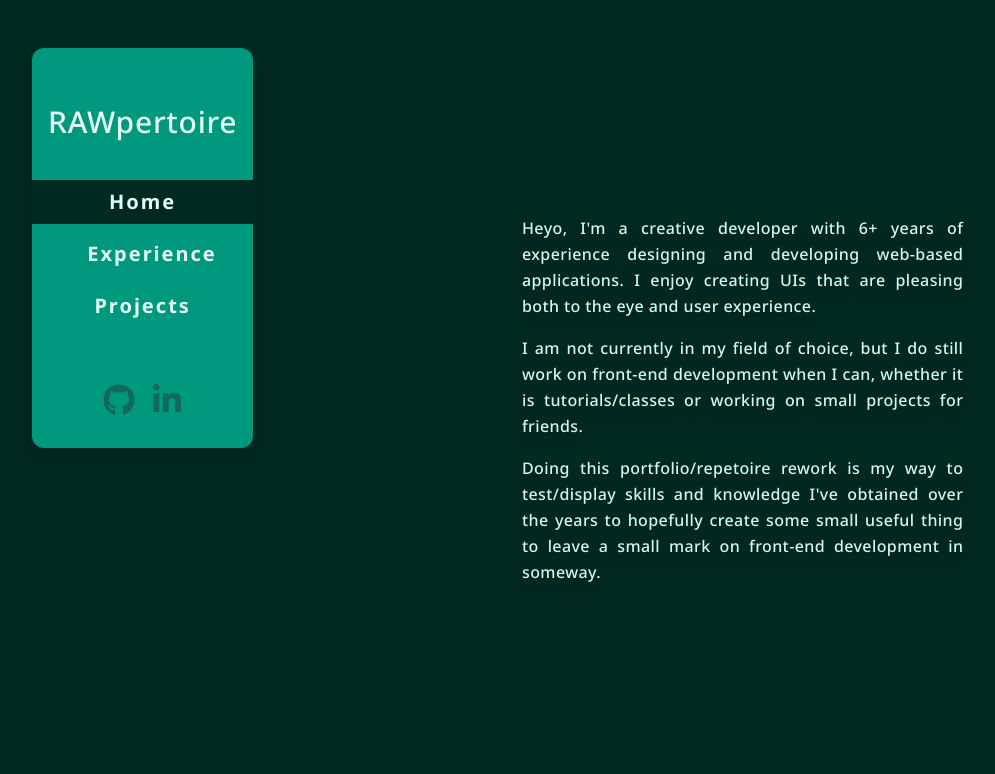
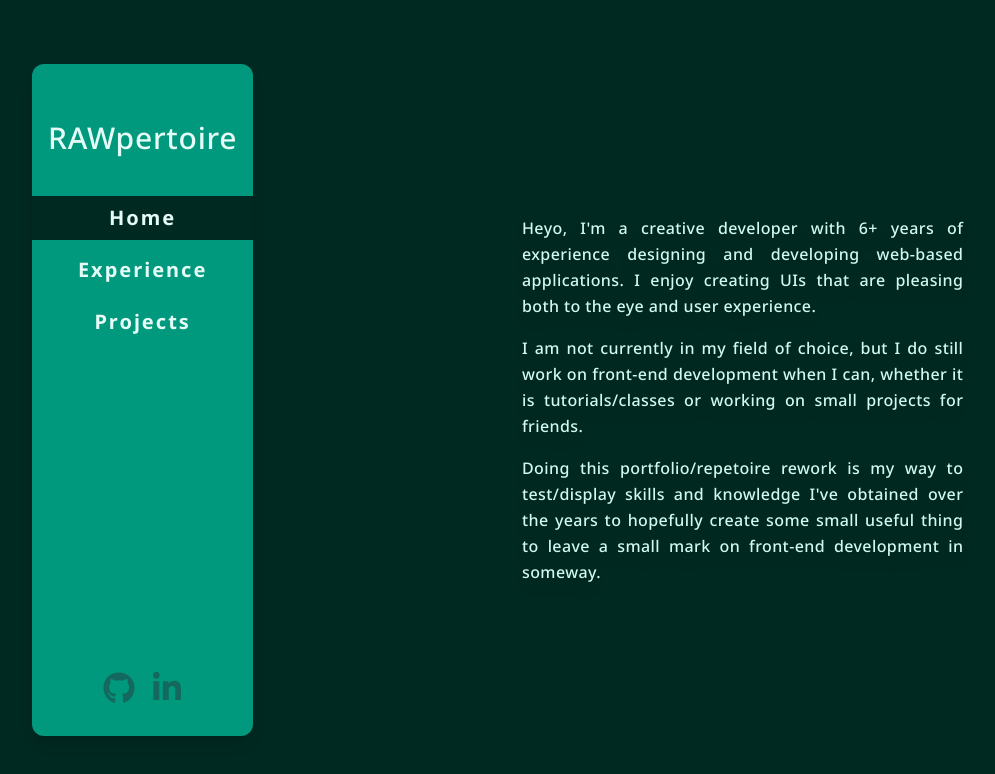
Before and after one commit to RAWoiwode/rawpertoire, a Next.js app: page / in a window 1280 px wide. Shown: the top 774 px of the page, without its empty margins (32-1027 px from the left). Built offline with nearby package versions, Linux system fonts and the light colour scheme.

Commit message:
Making SideNav page height with equal margins on the y and left

```diff
--- a/app/components/SideNav.tsx
+++ b/app/components/SideNav.tsx
@@ -33,7 +33,7 @@ const SideNav = () => {
   const pathname = usePathname();
 
   return (
-    <div className="flex max-h-[50vh] min-h-fit flex-auto flex-col py-8 lg:ml-12 lg:mt-8 lg:rounded-xl lg:bg-background-700 lg:shadow-lg">
+    <div className="flex flex-auto flex-col py-8 lg:my-12 lg:ml-12 lg:rounded-xl lg:bg-background-700 lg:shadow-lg">
       <Header />
       <div className="flex flex-1 flex-col justify-between">
         <nav className="hidden flex-col space-y-2 py-4 lg:flex">
@@ -41,7 +41,7 @@ const SideNav = () => {
             <Link
               key={item.path}
               href={item.path}
-              className={`mx-auto w-1/2 py-2 text-center text-xl font-bold tracking-widest transition-all duration-200 ${item.path === pathname ? "w-full rounded-none bg-background-950" : "hover:text-accent-700"}`}
+              className={`mx-auto w-3/5 py-2 text-center text-xl font-bold tracking-widest transition-all duration-200 ${item.path === pathname ? "w-full rounded-none bg-background-950" : "hover:scale-110 hover:text-text-950 hover:drop-shadow-xl"}`}
             >
               {item.name}
             </Link>
```
